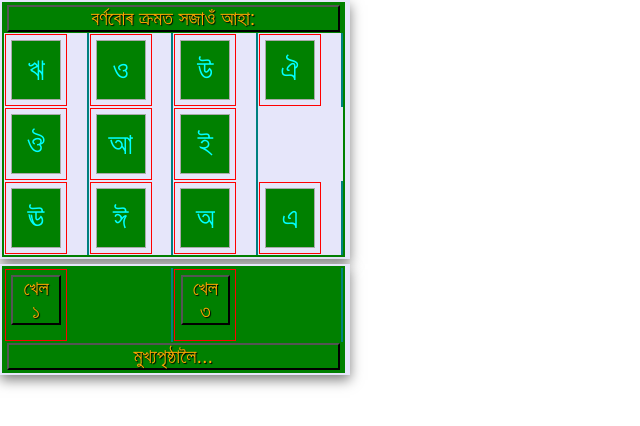
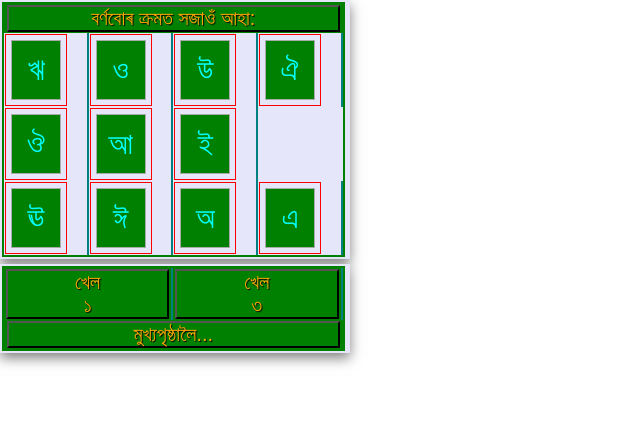
Before and after one commit to assamesetool/calendar, a plain HTML site: page gameaphala.html in a window 1280 px wide. Shown: the whole page, without its empty margins (0-640 px from the left). Drawn offline with Linux system fonts and the light colour scheme.

Commit message:
Update gameaphala.html

```diff
--- a/gameaphala.html
+++ b/gameaphala.html
@@ -92,8 +92,8 @@ function newgame() {
 </table></article>
 <article><table id='gh'>
 <tr id='g'>
-<td id='borderright' colspan='4'><div id="div1"><button id="footer" onclick="location.href='update.html'"><a>খেল</br>১</a></button></div></td>
-<td id='borderright' colspan='4'><div id="div1"><button id="footer" onclick="location.href='jukta1.html'"><a>খেল</br>৩</a></button></div></td>
+<td id='borderright' colspan='4'><button id="footer" onclick="location.href='update.html'"><a>খেল</br>১</a></button></td>
+<td id='borderright' colspan='4'><button id="footer" onclick="location.href='jukta1.html'"><a>খেল</br>৩</a></button></td>
 </tr>
 <tr id='g'>
 <td colspan='8'><button id="footer" onclick="location.href='index.html'"><a>মুখ্যপৃষ্ঠালৈ...</a></button></td>
```
